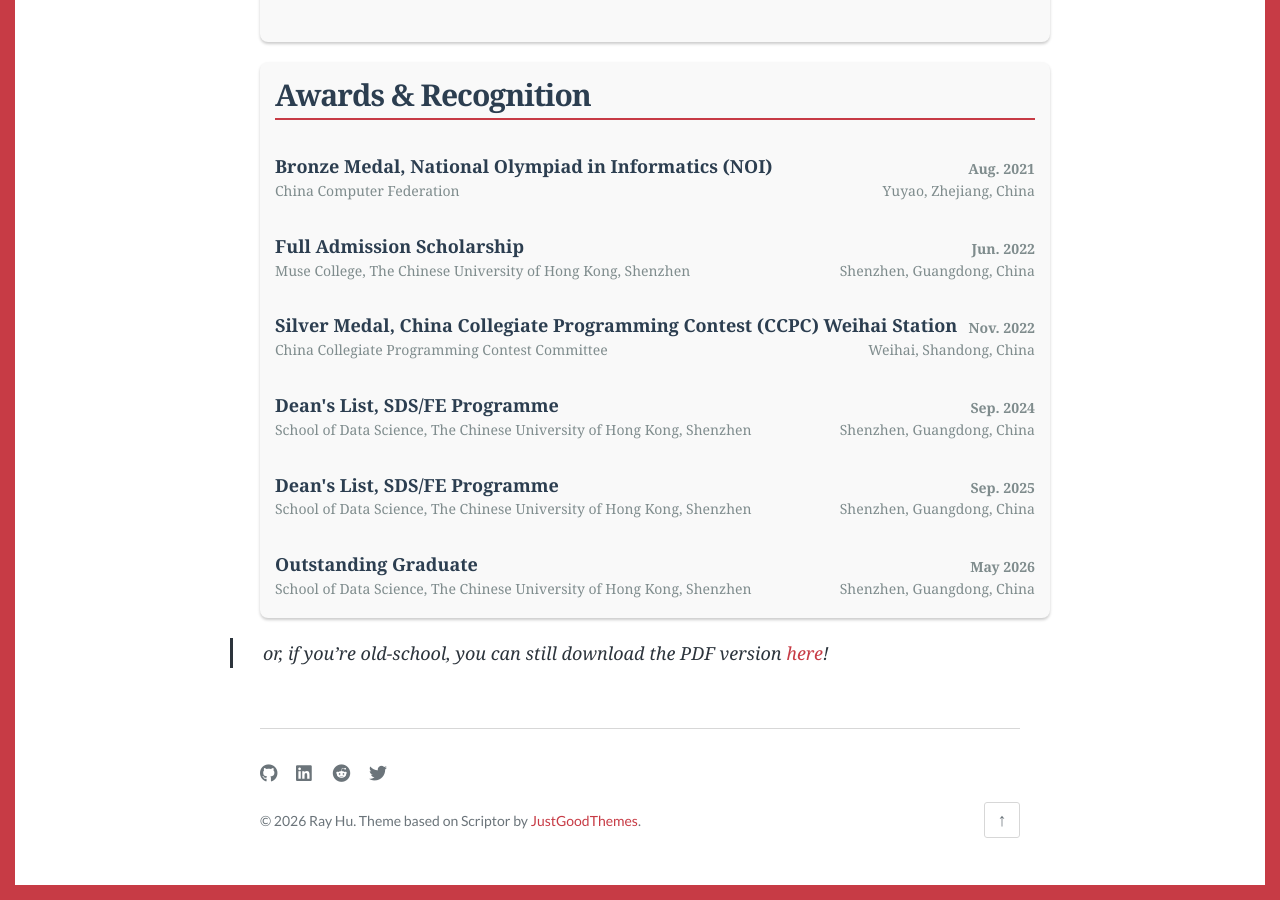
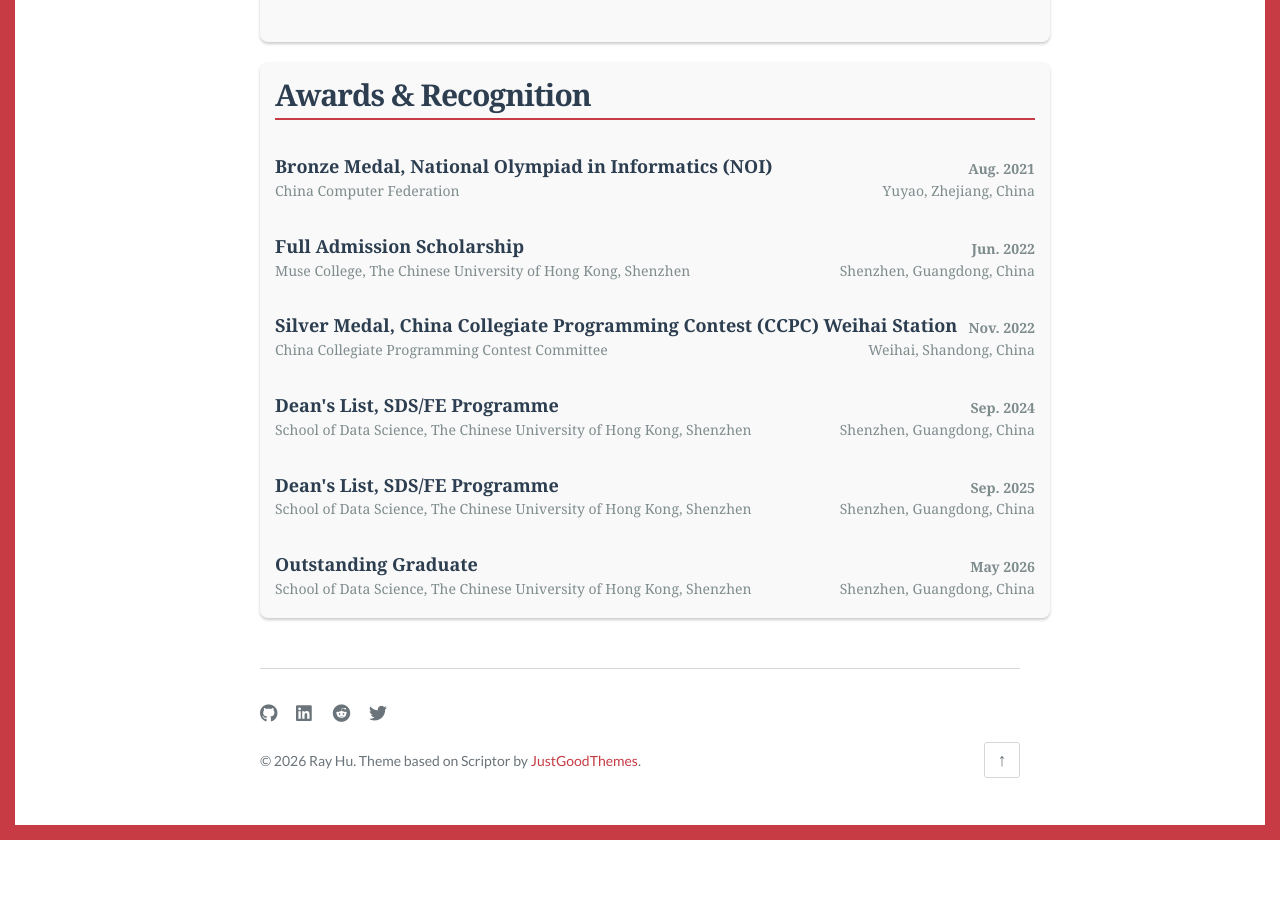
Before and after one commit to HuRuilizhen/HuRuilizhen.github.io, a Jekyll site: the page built from cv.md, in a window 1280 px wide and 900 px high, scrolled down 3771 px. Built offline with Jekyll 4.4.1, drawn with Linux system fonts in a browser that asks for light colours; some web fonts are replaced; after the commit the page ends 4611 px from its top, so only the background shows below that.

Commit message:
docs(cv): remove pdf download note

```diff
--- a/cv.md
+++ b/cv.md
@@ -311,5 +311,3 @@ description: "A CV Page of Author"
         </h4>
     </div>
 </div>
-
-> or, if you're old-school, you can still download the PDF version <a href="https://drive.google.com/file/d/11NBcbhpz-SWUbhM0L7TXcR34u68qVq3I/view?usp=drive_link">here</a>!
```
